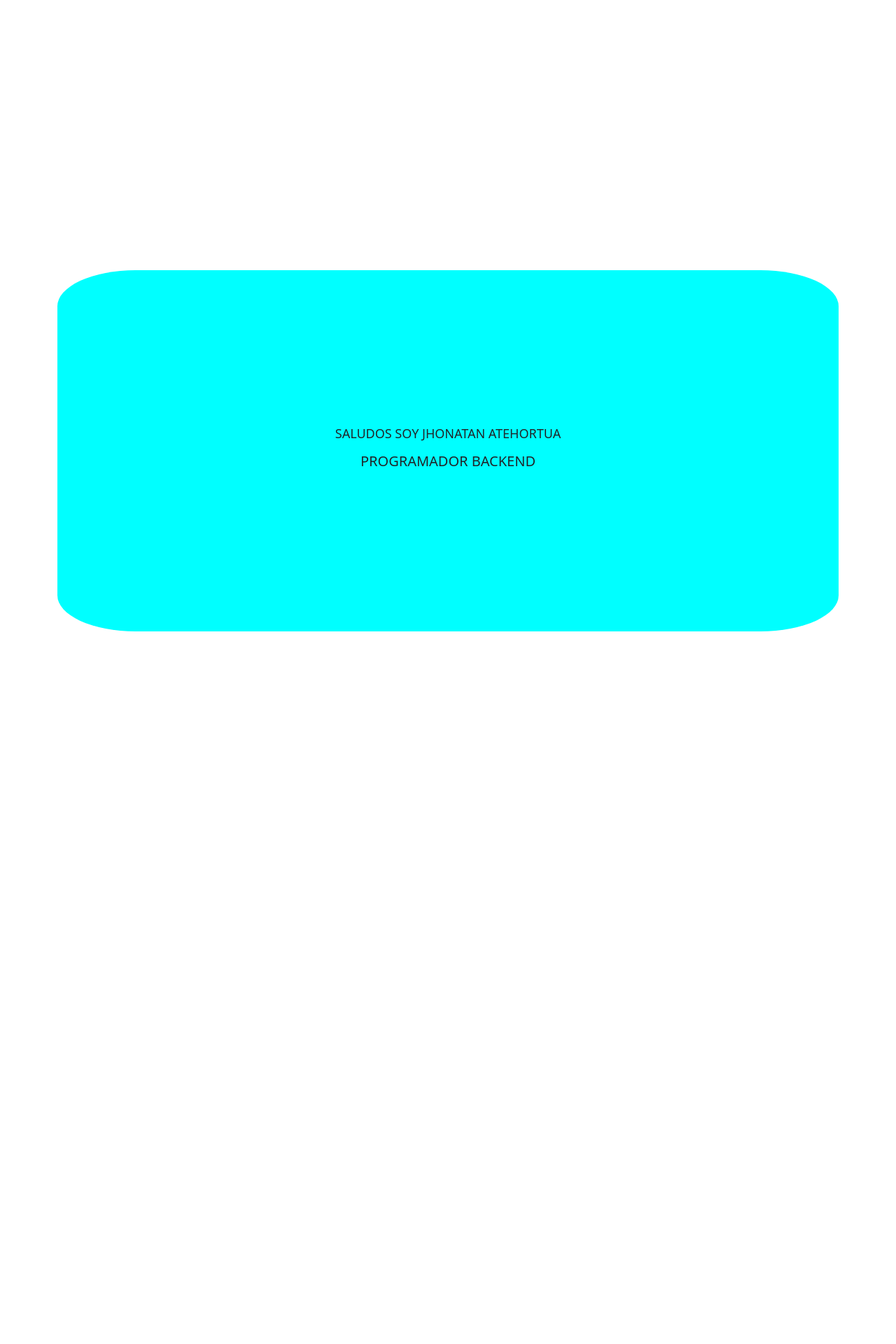
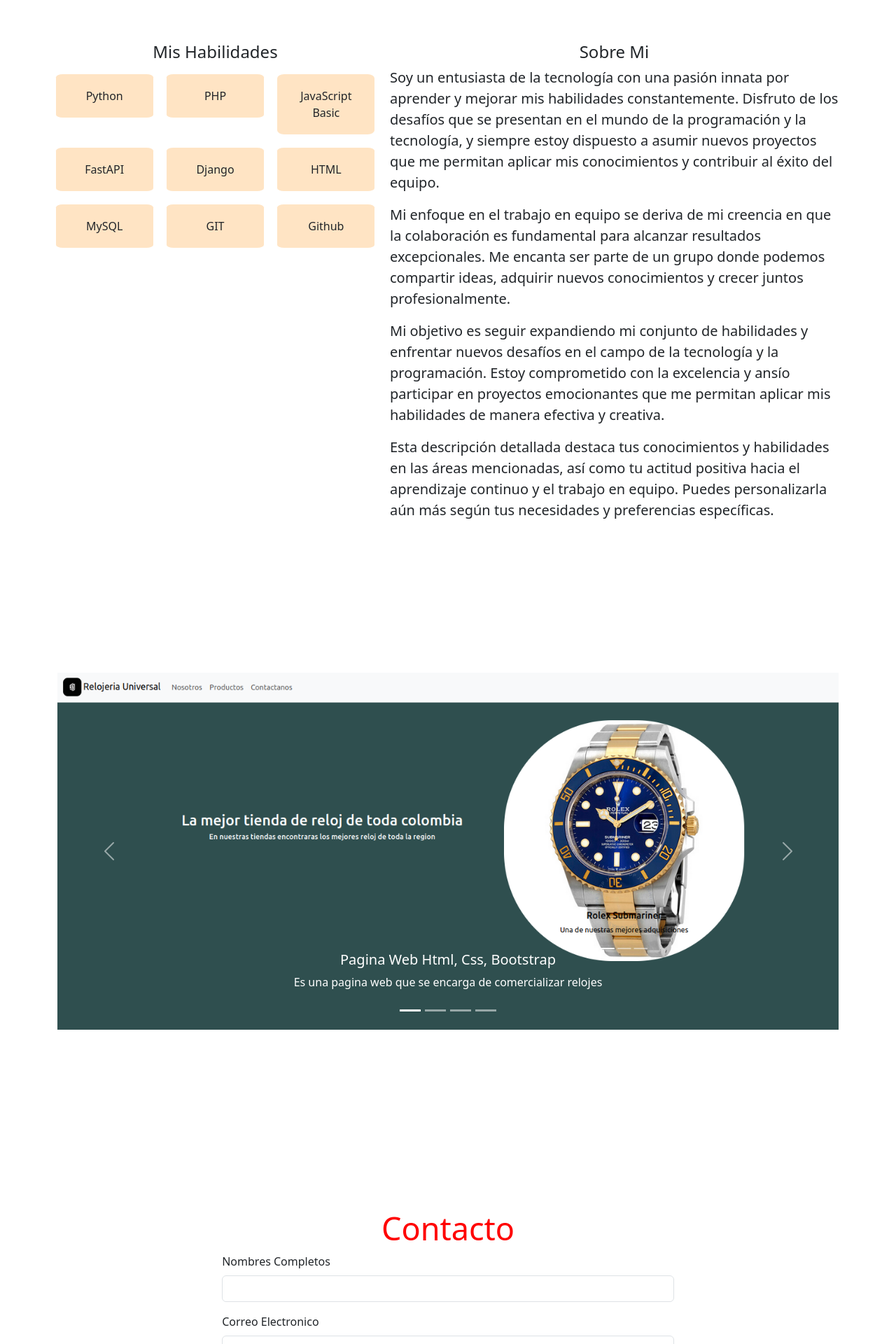
Before and after one commit to Jhonata-Atehortua/Portafolio, a Django app: page / in a window 1280 px wide. Shown: the part 640-2560 px from the top of the page at 70% size. Run offline with Django 4.2, Linux system fonts and the light colour scheme.

Commit message:
Contacto}

```diff
--- /dev/null
+++ b/app/Portafolio/form.py
@@ -0,0 +1,6 @@
+from django import forms
+
+class Contactanos(forms.Form):
+    nombre=forms.CharField(required=True,label="Nombres Completos")
+    correo = forms.CharField(required=True,label="Correo Electronico")
+    telefono = forms.IntegerField(required=True,label="Numero Celular")
--- a/app/Portafolio/views.py
+++ b/app/Portafolio/views.py
@@ -1,4 +1,16 @@
+from django.core.mail import send_mail
 from django.shortcuts import render
+from .form import Contactanos
 
 def Inicio(request):
-    return render(request,'Portafolio/Inicio.html')
+    if request.method == "POST":
+        formulario = Contactanos(request.POST)
+        if formulario.is_valid():
+            Asunto = "Persona Interesada"
+            Mensaje = "Un usuario se encuentra interesado para hablar contigo"
+            Origen = "jhonatanatehortua230@gmail.com"
+            Destino = ["jatehortua561@gmail.com"]
+            send_mail(Asunto,Mensaje,Origen,Destino)
+
+    formulario = Contactanos()
+    return render(request,'Portafolio/Inicio.html',{'Formulario':formulario})
--- a/app/Templates/Portafolio/Inicio.html
+++ b/app/Templates/Portafolio/Inicio.html
@@ -32,7 +32,7 @@
                         <a class="nav-link" href="#Proyectos">Proyectos</a>
                     </li>
                     <li class="nav-item">
-                        <a class="nav-link" href="#">Contactanos</a>
+                        <a class="nav-link" href="#Formulario">Contacto</a>
                     </li>
                 </ul>
             </div>
@@ -125,7 +125,7 @@
                         aria-label="Slide 2"></button>
                     <button type="button" data-bs-target="#carouselExampleCaptions" data-bs-slide-to="2"
                         aria-label="Slide 3"></button>
-                        <button type="button" data-bs-target="#carouselExampleCaptions" data-bs-slide-to="3"
+                    <button type="button" data-bs-target="#carouselExampleCaptions" data-bs-slide-to="3"
                         aria-label="Slide 4"></button>
                 </div>
                 <div class="carousel-inner">
@@ -171,7 +171,28 @@
             </div>
         </div>
     </div>
-
+    <div class="container" id="Formulario">
+        <div class="row Formulario">
+            <div class="col-lg-12">
+                <h3>Contacto</h3>
+            </div>
+            <div class="col-lg-12">
+                <form action="" method="post">
+                    {% csrf_token %}
+                    {% for fields in Formulario %}
+                    <div class="mb-3">
+                        <label for="{{fields.label}}" class="form-label">{{fields.label}}</label>
+                        <input type="{{fields.field.widget.input_type}}" name="{{fields.name}}" id="{{fields.label}}"
+                            class="form-control" placeholder="{{fields.lable}}">
+                    </div>
+                    {% endfor %}
+                    <div class="mb-3">
+                        <input type="submit" class="form-control btn btn-success" value="Enviar">
+                    </div>
+                </form>
+            </div>
+        </div>
+    </div>
 </body>
 
 </html>
--- a/app/static/css/estilos.css
+++ b/app/static/css/estilos.css
@@ -1,170 +1,3 @@
-/*Movil Medio*/
-@media only screen and (min-width:360px) and (max-width:640px){
-    .ContenedorInfor{
-        padding-top: 55%;
-        text-align: center;
-        padding-bottom: 55%;
-    }
-    .ContenedorInfor .Presentacion{
-        background-color: aqua;
-        padding-top: 20%;
-        padding-bottom: 20%;
-        border-radius: 10%;
-    }
-
-    .ContenedorInfor .Presentacion .A{
-        font-size: 18px;
-    }
-
-    .ContenedorSobreMi{
-        padding-top: 20%;
-        padding-bottom: 10%;
-    }
-
-    .ContenedorSobreMi h4{
-        padding-bottom: 4%;
-        text-align: center;
-    }
-
-    .ContenedorSobreMi .col{
-        padding: 3%;
-        margin: 2%;
-        text-align: center;
-        border-radius: 7%;
-        background-color: bisque;
-    }
-    .ContenedorSobreMi .Info{
-        text-align: center;
-    }
-    .ContenedorSobreMi .Info h4{
-        padding-top: 10%;
-        padding-bottom: 5%;
-    }
-
-    .Proyectos {
-        text-align: center;
-        padding-top: 60%;
-        padding-bottom: 60%;
-    }
-    .Proyectos img{
-        height: 150%;
-        width: 100%;
-        border-radius: 2%;
-    }
-
-}
-/*Movil Grande*/
-@media only screen and (min-width:720px) and (max-width:1280px){
-    .ContenedorInfor{
-        padding-top: 90%;
-        text-align: center;
-        padding-bottom: 90%;
-    }
-    .ContenedorInfor .Presentacion{
-        background-color: aqua;
-        padding-top: 20%;
-        padding-bottom: 20%;
-        border-radius: 10%;
-    }
-
-    .ContenedorInfor .Presentacion .A{
-        font-size: 18px;
-    }
-
-    .ContenedorSobreMi{
-        padding-top: 20%;
-        padding-bottom: 100%;
-    }
-
-    .ContenedorSobreMi h4{
-        padding-bottom: 4%;
-        text-align: center;
-    }
-
-    .ContenedorSobreMi .col{
-        padding: 3%;
-        margin: 2%;
-        text-align: center;
-        border-radius: 7%;
-        background-color: bisque;
-    }
-    .ContenedorSobreMi .Info{
-        text-align: center;
-    }
-    .ContenedorSobreMi .Info h4{
-        padding-top: 10%;
-        padding-bottom: 5%;
-    }
-
-    .Proyectos {
-        text-align: center;
-        padding-bottom: 100%;
-        margin-left: -10%;
-        margin-right: -10%;
-    }
-    .Proyectos img{
-        width: 130%;
-        border-radius: 2%;
-    }
-
-}
-/*Portatil Medio*/
-@media only screen and (min-width:900px) and (max-width:1366px){
-    .ContenedorInfor{
-        padding-top: 90%;
-        text-align: center;
-        padding-bottom: 90%;
-    }
-    .ContenedorInfor .Presentacion{
-        background-color: aqua;
-        padding-top: 20%;
-        padding-bottom: 20%;
-        border-radius: 10%;
-    }
-
-    .ContenedorInfor .Presentacion .A{
-        font-size: 18px;
-    }
-
-    .ContenedorSobreMi{
-        padding-top: 20%;
-        padding-bottom: 100%;
-    }
-
-    .ContenedorSobreMi h4{
-        padding-bottom: 4%;
-        text-align: center;
-    }
-
-    .ContenedorSobreMi .col{
-        padding: 3%;
-        margin: 2%;
-        text-align: center;
-        border-radius: 7%;
-        background-color: bisque;
-    }
-    .ContenedorSobreMi .Info{
-        text-align: center;
-    }
-    .ContenedorSobreMi .Info h4{
-        padding-top: 10%;
-        padding-bottom: 5%;
-    }
-
-    .Proyectos {
-        text-align: center;
-        padding-bottom: 100%;
-        margin-left: -10%;
-        margin-right: -10%;
-    }
-    .Proyectos img{
-        width: 130%;
-        border-radius: 2%;
-    }
-
-}
-
-@media only screen and (min-width:1440px){
 .ContenedorInfor{
     padding-top: 6%;
     text-align: center;
@@ -203,7 +36,17 @@
 .Proyectos {
     text-align: center;
     padding-top: 8%;
-        padding-bottom: 10%;
+    padding-bottom: 15%;
 }
 
+.Formulario h3{
+    font-size: 45px;
+    text-align: center;
+    color: red;
 }
+.Formulario{
+    width: 60%;
+    margin: 0 auto;
+    padding-top: 8%;
+    padding-bottom: 15%;
+}
```
Also changed, not shown: app/app/settings.py (+9 -0 lines). Lines whose indentation alone changed are shown as unchanged.
